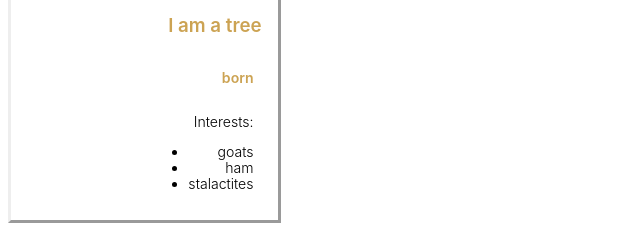
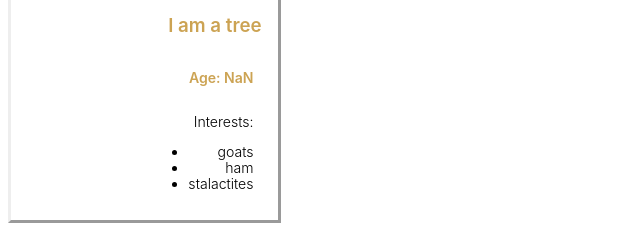
Before and after one commit to agabrie/Matcha, a React (Create React App) app in the folder client/: page / in a window 1280 px wide. Shown: the part 338-563 px from the top of the page, without its empty margins (0-640 px from the left). Built offline with nearby package versions, Linux system fonts and the light colour scheme.

Commit message:
added age rendering

```diff
--- a/client/src/components/Profile/Profile.js
+++ b/client/src/components/Profile/Profile.js
@@ -7,7 +7,7 @@ class RenderInterests extends React.Component {
       return (
         <ul>
           {this.props.interests.map((interest) => {
-            return <li key={interest.id}>{interest}</li>
+            return <li key={interest}>{interest}</li>
           })}
         </ul>
       )
@@ -29,7 +29,7 @@ class Profile extends React.Component {
     </div>
     <div className="Profile-reviews">
       <h3>{this.props.user.profile.biography}</h3>
-      <h3 className="rating">born {this.props.user.date_of_birth}</h3>
+      <h3 className="rating">Age:  {Math.floor((Date.now() - Date.parse(this.props.user.profile.date_of_birth))/ 31556952000 )}</h3>
       <p>Interests: <RenderInterests interests={this.props.user.profile.interests}/></p>
 
     </div>
--- a/client/src/components/ProfileList/ProfileList.js
+++ b/client/src/components/ProfileList/ProfileList.js
@@ -9,7 +9,7 @@ class ProfileList extends React.Component {
             <div className="ProfileList" >
             {
                 this.props.users.map(user => {
-                return <Profile key={user.id} user={user}/>
+                return <Profile key={user} user={user}/>
             })
             }
             </div>
--- a/client/src/components/SlideView/SlideView.js
+++ b/client/src/components/SlideView/SlideView.js
@@ -24,7 +24,7 @@ export default class SlideView extends React.Component{
                 dots={true}>
                      {
                 this.props.images.map(image => {
-                return <Image key={image.id} src={image}/>
+                return <Image key={image} src={image}/>
             })
         }
                 </Slider>
```
